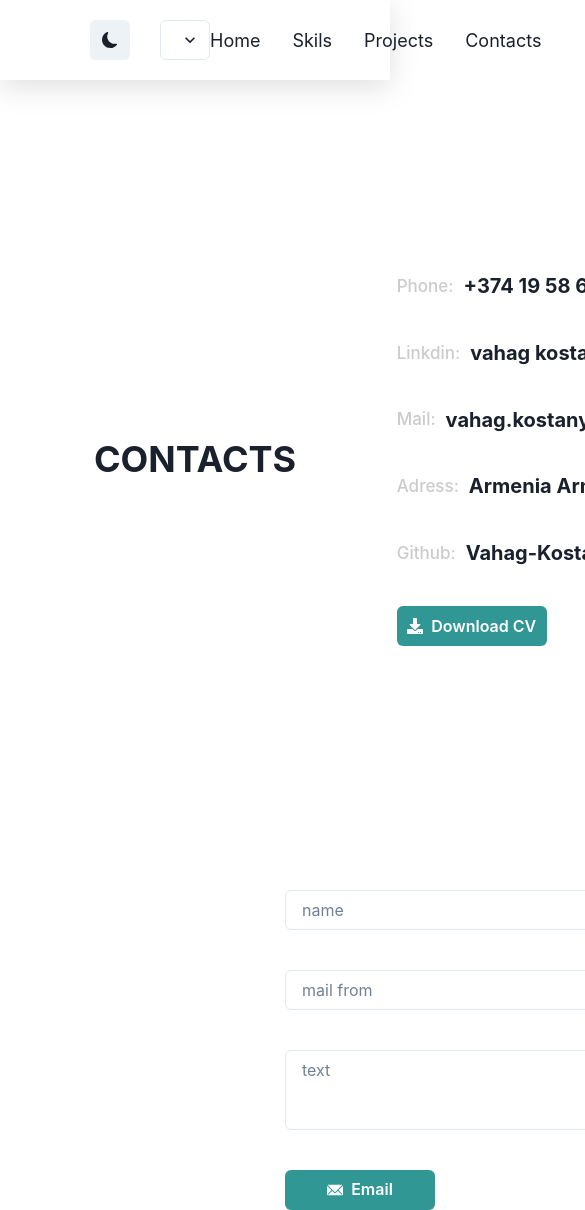
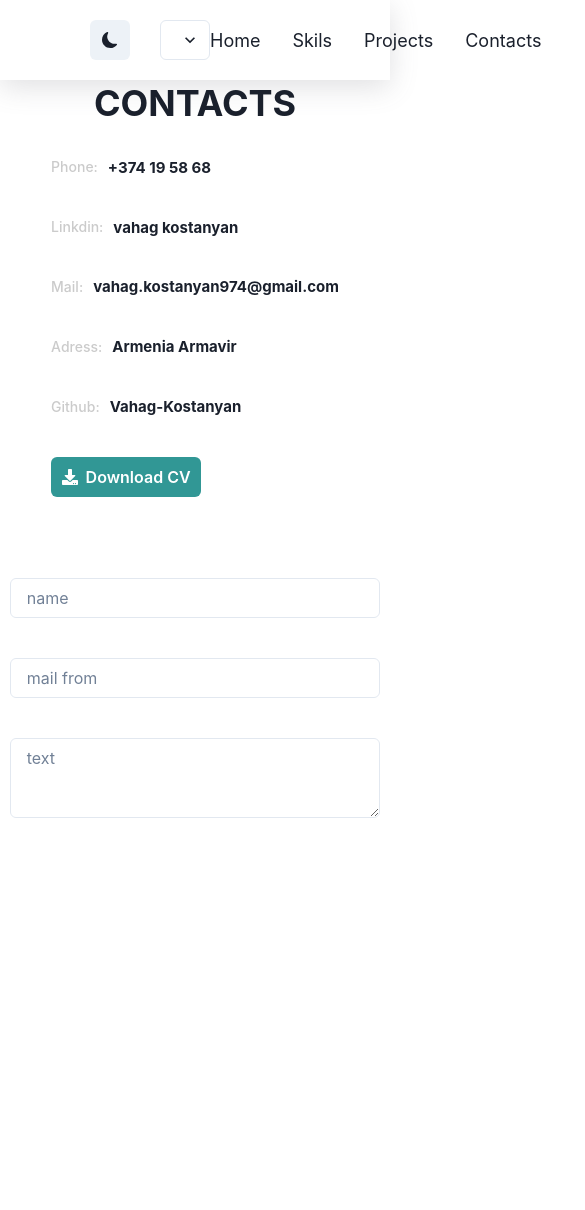
Before and after one commit to Vahag-Kostanyan/portfolyo, a React (Create React App) app in the folder client/: page /contacts in a window 390 px wide. Shown: the top 1210 px of the page, 585 px wide, since content can reach past the window. After the commit the page ends 856 px from the top, so only its background shows below. Built offline with nearby package versions, Linux system fonts and the light colour scheme.

Commit message:
contact page response

```diff
--- a/client/src/components/NavLink.jsx
+++ b/client/src/components/NavLink.jsx
@@ -85,11 +85,11 @@ const NavLink = ({setNextPage}) => {
           justifyContent="center"
           gap="10px"
         >
-          <Select onChange={LanguagesChange} placeholder='Select language'>
-            <option disabled = {language !== "en" ? false : true} >
+          <Select onChange={LanguagesChange} >
+            <option disabled = {language !== "en" ? false : true} selected = {language !== "en" ? false : true} >
               English
             </option>
-            <option disabled = {language !== "am" ? false : true}>
+            <option disabled = {language !== "am" ? false : true} selected = {language !== "am" ? false : true}>
               Armenia
             </option>
           </Select>
--- a/client/src/pages/contacts/ContactAlert.jsx
+++ b/client/src/pages/contacts/ContactAlert.jsx
@@ -7,14 +7,16 @@ const ContactAlert = ({ErrorTextAnimation, alertStatus, errorText, isVisible}) =
         <>
             {isVisible ? (
                 <Flex
+                    position="absolute"
                     justifyContent="flex-end"
                     width="100%"
                     padding="0 30px"
+
                     animation={ErrorTextAnimation}
 
                 >
-                    <Stack spacing={3}>
-                        <Alert status={alertStatus}>
+                    <Stack  spacing={3}>
+                        <Alert zIndex={5} status={alertStatus}>
                             <AlertIcon />
                             {errorText}
                         </Alert>
--- a/client/src/pages/contacts/ContactForm.jsx
+++ b/client/src/pages/contacts/ContactForm.jsx
@@ -1,10 +1,12 @@
 import React, { useRef } from 'react';
-import { Button, Flex, Input, Stack, Textarea } from '@chakra-ui/react'
+import { Box, Button, Flex, Input, Stack, Textarea, useMediaQuery } from '@chakra-ui/react'
 import emailjs from '@emailjs/browser';
 import { EmailIcon } from '@chakra-ui/icons'
 
 
 const ContactForm = ({ errorText, setErrorText, setAlertStatus, onOpen, onClose }) => {
+    const [isLargerThan700] = useMediaQuery('(min-width: 700px)')
+    const [isLargerThan500] = useMediaQuery('(min-width: 500px)')
 
     const form = useRef();
 
@@ -50,24 +52,26 @@ const ContactForm = ({ errorText, setErrorText, setAlertStatus, onOpen, onClose
     return (
         <Flex
             flex="7"
+            padding="0 0 20px 0 "
             alignItems="center"
             justifyContent="center"
         >
-            <form onSubmit={sendMail} ref={form}>
+            <form style={{width: "95%"}} onSubmit={sendMail} ref={form}>
 
-                <Stack spacing={10}>
-                    <Input name="from_name" placeholder='name' size='md' width={600} />
-                    <Input name="from_email" placeholder='mail from' size='md' width={600} />
+                <Stack display="flex" flexDirection="column" justifyContent="center" alignItems="center" spacing={10}>
+                    <Input name="from_name" placeholder='name' size='md' width={isLargerThan700 ? 600 : "100%"} />
+                    <Input name="from_email" placeholder='mail from' size='md' width={isLargerThan700 ? 600 : "100%"}  />
                     <Textarea
                         name='message'
-                        width={600}
+                        width={isLargerThan700 ? 600 : "100%"}
                         placeholder='text'
                         size='md'
                     />
-
-                    <Button type="submit" width={150} leftIcon={<EmailIcon />} colorScheme='teal' variant='solid'>
+                    <Box  width={isLargerThan700 ? 600 : "100%"}>
+                    <Button  type="submit" width={150} leftIcon={<EmailIcon />} colorScheme='teal' variant='solid'>
                         Email
                     </Button>
+                    </Box>
                 </Stack>
             </form>
 
--- a/client/src/pages/contacts/ContactLeftSide.jsx
+++ b/client/src/pages/contacts/ContactLeftSide.jsx
@@ -1,5 +1,5 @@
 import React from 'react';
-import { Button, Flex, Heading, } from '@chakra-ui/react'
+import { Button, Flex, Heading, useMediaQuery, } from '@chakra-ui/react'
 import { FaDownload } from "@react-icons/all-files/fa/FaDownload"
 
 let leftList = [
@@ -11,10 +11,15 @@ let leftList = [
   ];
 
 const ContactLeftSide = () => {
+  const [isLargerThan1100] = useMediaQuery('(min-width: 1100px)')
+  const [isLargerThan500] = useMediaQuery('(min-width: 500px)')
+  const [isLargerThan400] = useMediaQuery('(min-width: 400px)')
+
     return (
         <Flex
           flex="5"
-          height="100%"
+          // height="100%"
+          height={ !isLargerThan1100 ? "55%" : "100%"}
           boxSizing="content-box"
           gap={10}
           flexDirection="column"
@@ -26,6 +31,7 @@ const ContactLeftSide = () => {
 
 
           <Flex
+            marginLeft={ !isLargerThan1100 && isLargerThan500 ? "80px" : "0"}
             flexDirection="column"
             justifyContent="flex-end"
             gap={10}
@@ -39,13 +45,13 @@ const ContactLeftSide = () => {
                 >
                   <Heading
                     fontWeight="500"
-                    fontSize="17px"
+                    fontSize={isLargerThan400 ? "17px" : "14px"}
                     color="#cbcbcb"
                     as="p">
                     {item.key}:
                   </Heading>
                   <Heading
-                    fontSize="20px" as="p">{item.value}</Heading>
+                    fontSize={isLargerThan400 ? "20px" : "15px"} as="p">{item.value}</Heading>
                 </Flex>
               )
             })}
--- a/client/src/pages/contacts/ContactsContent.jsx
+++ b/client/src/pages/contacts/ContactsContent.jsx
@@ -1,4 +1,4 @@
-import { Flex, Heading, keyframes, useDisclosure } from '@chakra-ui/react'
+import { Flex, Heading, keyframes, useDisclosure, useMediaQuery } from '@chakra-ui/react'
 import React, { useState } from 'react'
 import ContactForm from './ContactForm';
 import ContactAlert from './ContactAlert';
@@ -18,6 +18,11 @@ const homeAnimation = keyframes`
 `
 
 const ContactsContent = () => {
+  const [isLargerThan1100] = useMediaQuery('(min-width: 1100px)')
+  const [isLargerThan950] = useMediaQuery('(min-width: 950px)')
+
+  console.log(isLargerThan1100);
+
   const [errorText, setErrorText] = useState('')
   const [alertStatus, setAlertStatus] = useState('')
 
@@ -37,19 +42,21 @@ const ContactsContent = () => {
       flexDirection="column"
       alignItems="center"
       justifyContent="center"
-      height="90vh"
+      height="92vh"
       animation={homeTextAnimation}
-
+      overflowY="auto"
+      overflowX="hidden"
     >
 
+
       <Flex
-        flex={3}
+        flex={!isLargerThan1100 ? 1.5 : 3}
         flexDirection="column"
         justifyContent="center"
         alignItems="center"
         width="100%"
+      >
 
-      >
         <Heading textAlign="center" as="h1" size="2xl">CONTACTS</Heading>
         <ContactAlert ErrorTextAnimation={ErrorTextAnimation} alertStatus={alertStatus} errorText={errorText} isVisible={isVisible} />
       </Flex>
@@ -61,7 +68,7 @@ const ContactsContent = () => {
         alignItems="center"
         justifyContent="center"
         flex={9}
-        width="100%"
+        width={"100%"}
       >
 
         <ContactLeftSide/>
--- a/client/src/pages/skils/SkilsContent.jsx
+++ b/client/src/pages/skils/SkilsContent.jsx
@@ -7,7 +7,7 @@ const SkilsContent = () => {
   return (
     <Flex
       flexDirection="column"
-      overflowY="scroll"
+      overflowY="auto"
       padding="50px"
       height="92vh"
       gap="30px"
@@ -35,6 +35,7 @@ const SkilsContent = () => {
         <SkilsSkil2 value={60} />
         <SkilsSkil2 value={60} />
         <SkilsSkil2 value={60} />
+
       </Flex>
     </Flex>
   )
```
